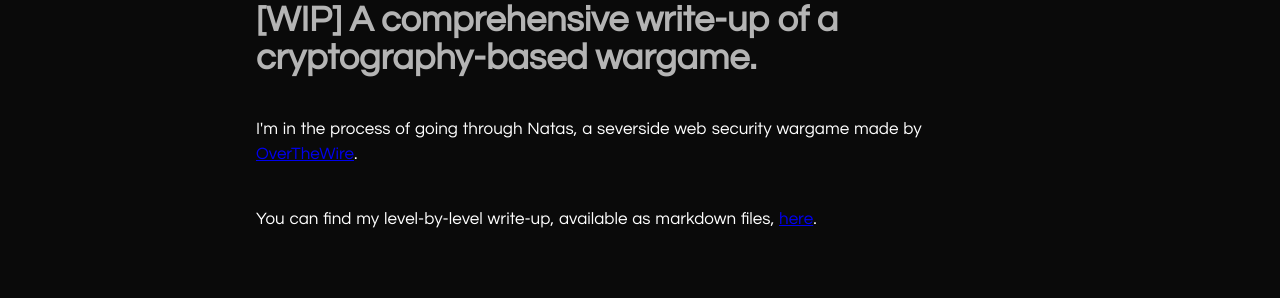
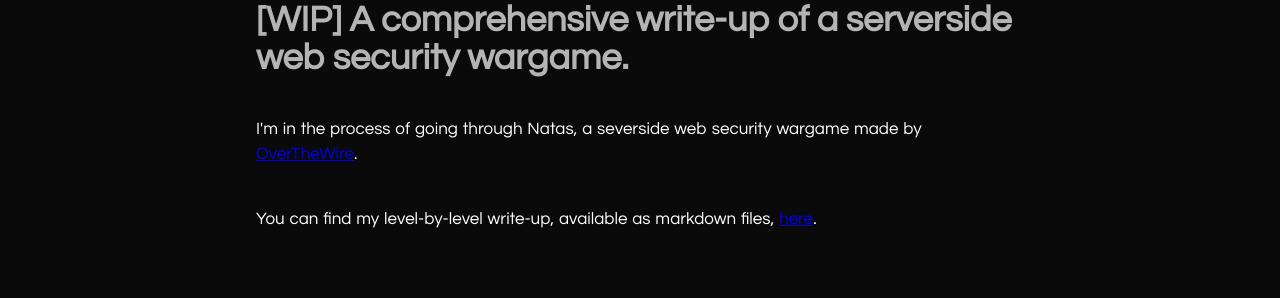
Before and after one commit to rajhasani/rajhasani.github.io, a plain HTML site: page blog/OverTheWire-Natas/index.html in a window 1280 px wide. Shown: the part 502-800 px from the top of the page. Drawn offline with nearby package versions, Linux system fonts and the light colour scheme.

Commit message:
update subtitle to reflect WIP status

```diff
--- a/blog/OverTheWire-Natas/index.html
+++ b/blog/OverTheWire-Natas/index.html
@@ -26,7 +26,7 @@
     </table>
     <div id="blog-display">
       <h1 id="blog_title">OverTheWire: Natas</h1>
-      <h2 id="blog_sub_title">[WIP] A comprehensive write-up of a cryptography-based wargame.</h2>
+      <h2 id="blog_sub_title">[WIP] A comprehensive write-up of a serverside web security wargame.</h2>
       <div id="blog"><p id="para_0_original">I'm in the process of going through Natas, a severside web security wargame made by <a href="https://overthewire.org/wargames/natas/">OverTheWire</a>.
 
 </p><p>
```
